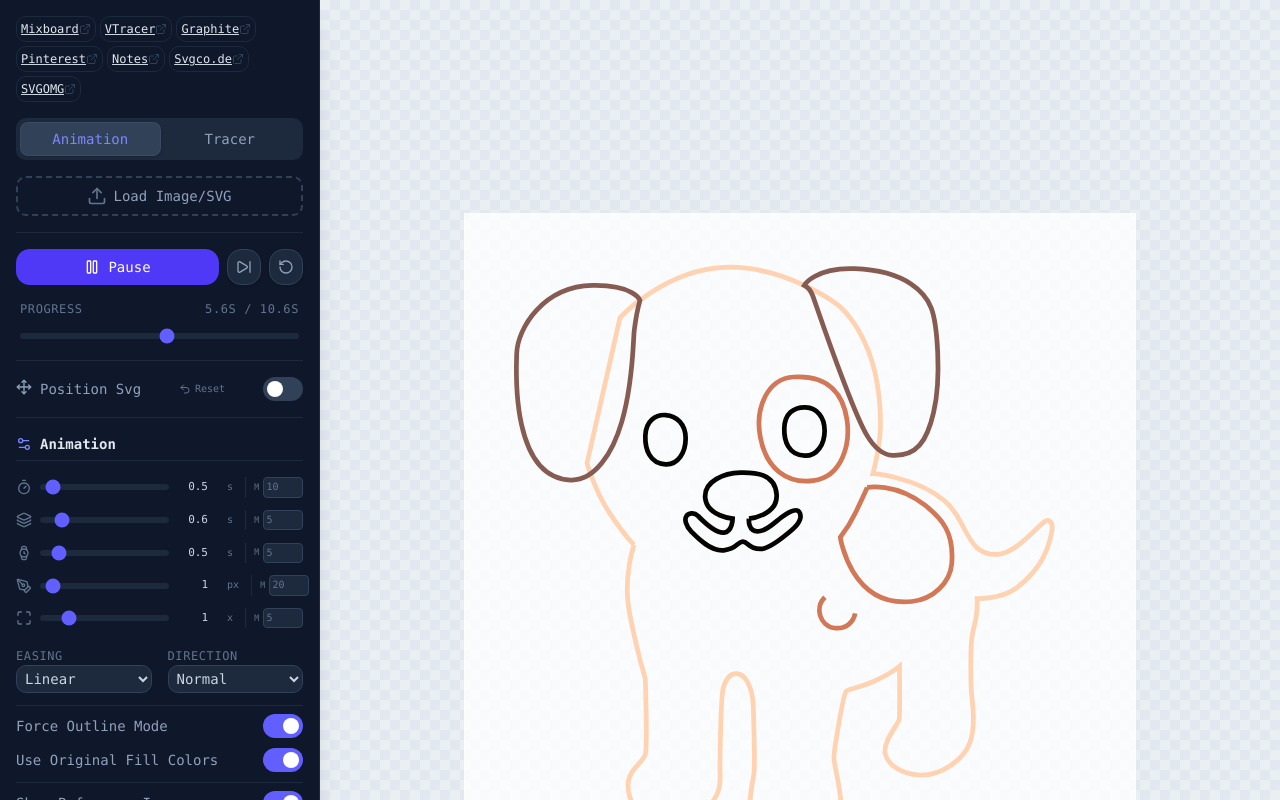
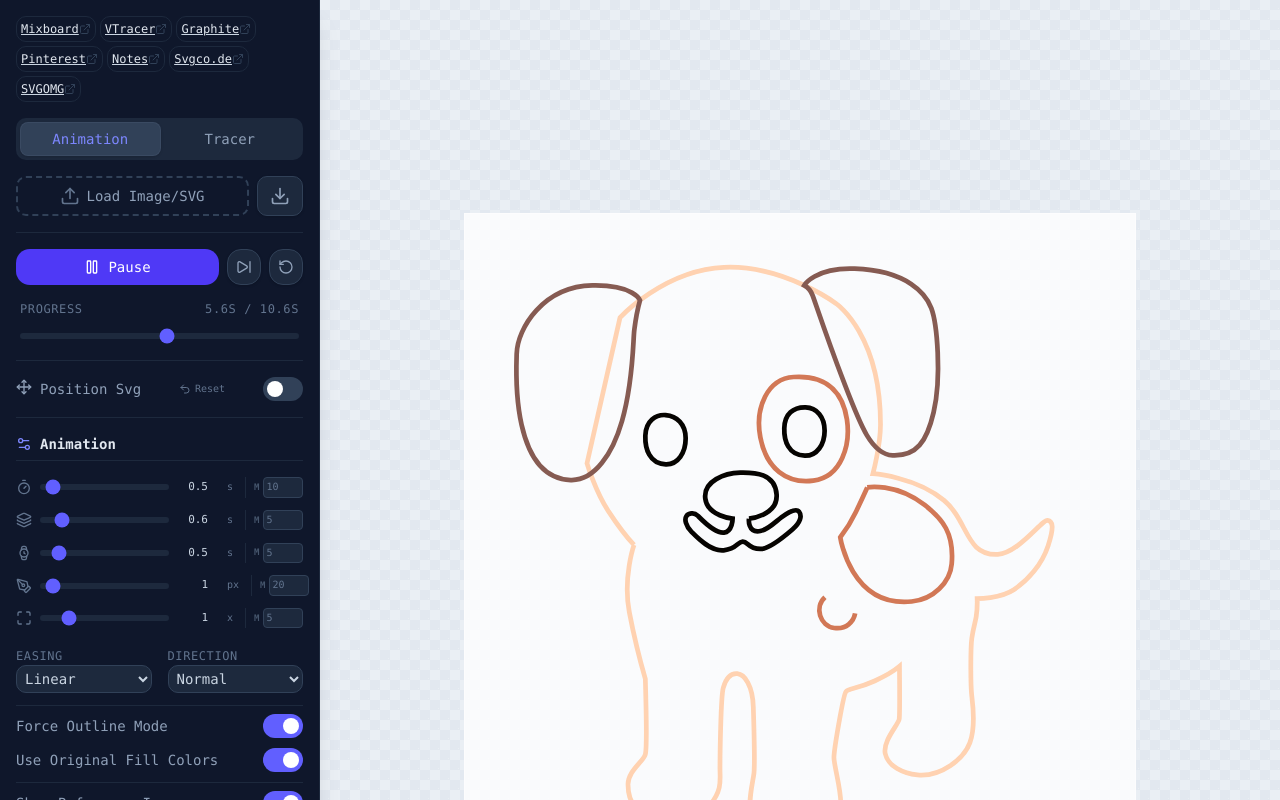
Before and after one commit to rayanfer32/svg-tracer-app, a React (Vite) app: page / in a window 1280 px wide. Shown: the top 800 px of the page. Built offline with nearby package versions, Linux system fonts and the light colour scheme; no server answers.

Commit message:
feat: add a button to download the traced svg

```diff
--- a/src/components/AnimationControls.tsx
+++ b/src/components/AnimationControls.tsx
@@ -3,12 +3,14 @@ import {
     Image as ImageIcon, MousePointerClick, Wrench,
     Timer, Layers, Watch, PenTool, Maximize, Contrast,
     Undo2,
-    Move
+    Move,
+    Download
 } from 'lucide-react';
 import React from 'react';
 import { NumberInput } from './NumberInput';
 import { PlaybackControls } from './PlaybackControls';
 import { useTracerStore } from '../store/useTracerStore';
+import { handleDownloadSvg } from '@/lib/helpers';
 
 export function AnimationControls() {
     const {
@@ -19,6 +21,7 @@ export function AnimationControls() {
         restartAnimation,
         currentTime, setCurrentTime,
         totalDuration,
+        svgContent,
         setSvgContent,
         setOverlayImage,
         setTracerSourceImage,
@@ -142,7 +145,7 @@ export function AnimationControls() {
                 <div className="space-y-2 border-b border-slate-800 pb-4" >
                     <div className='flex gap-2' onDragOver={(e) => e.preventDefault()}>
                         <label
-                            className="flex items-center justify-center gap-1.5 w-full p-2 border-2 border-dashed border-slate-700 rounded-lg cursor-pointer hover:border-indigo-500 hover:bg-slate-800/50 transition-colors group"
+                            className="flex-1 flex items-center justify-center gap-1.5 p-2 border-2 border-dashed border-slate-700 rounded-lg cursor-pointer hover:border-indigo-500 hover:bg-slate-800/50 transition-colors group"
                             onDragOver={(e) => e.preventDefault()}
                             onDrop={handleSvgDrop}
                         >
@@ -157,8 +160,13 @@ export function AnimationControls() {
                                 onChange={handleFileUpload}
                             />
                         </label>
-
-
+                        <button
+                            onClick={() => handleDownloadSvg(svgContent)}
+                            className="flex items-center justify-center px-3 rounded-lg bg-slate-800 text-slate-400 hover:bg-slate-700 active:scale-[0.98] transition-all shadow-sm border border-slate-700 group"
+                            title="Download Current SVG"
+                        >
+                            <Download className="w-5 h-5 group-hover:text-indigo-400" />
+                        </button>
                     </div>
 
 
--- /dev/null
+++ b/src/lib/helpers.ts
@@ -0,0 +1,10 @@
+export const handleDownloadSvg = (svgContent: string) => {
+    if (!svgContent) return;
+    const blob = new Blob([svgContent], { type: 'image/svg+xml' });
+    const url = URL.createObjectURL(blob);
+    const a = document.createElement('a');
+    a.href = url;
+    a.download = `traced-${Date.now()}.svg`;
+    a.click();
+    URL.revokeObjectURL(url);
+};
--- a/src/pages/ImageTracer.tsx
+++ b/src/pages/ImageTracer.tsx
@@ -1,8 +1,9 @@
-import { ImageIcon, Upload, Sparkles, Palette, Copy, Square, Ruler, Scissors, CircleDot } from 'lucide-react';
+import { ImageIcon, Upload, Sparkles, Palette, Copy, Square, Ruler, Scissors, CircleDot, Download } from 'lucide-react';
 import React, { useState, useEffect } from 'react';
 import { NumberInput } from '../components/NumberInput';
 import { useTracerStore } from '../store/useTracerStore';
 import type { VTracerConfig } from '../types';
+import { handleDownloadSvg } from '@/lib/helpers';
 
 interface ImageTracerProps {
     onApplySvg: (svgContent: string) => void;
@@ -152,6 +153,8 @@ export const ImageTracer: React.FC<ImageTracerProps> = ({
             setTracedSvgContent(null);
         }
     };
+
+
 
     return (
         <div className="space-y-4 animate-in fade-in slide-in-from-right-4 duration-300 text-slate-300">
@@ -386,13 +389,23 @@ export const ImageTracer: React.FC<ImageTracerProps> = ({
                     </button>
 
                     {tracedSvgContent && (
-                        <button
-                            onClick={applyTracedSvg}
-                            className="w-full py-2 px-4 rounded-lg font-bold text-white bg-linear-to-r from-emerald-500 to-teal-600 hover:from-emerald-600 hover:to-teal-700  transition-all transform active:scale-95 flex items-center justify-center gap-2"
-                        >
-                            <Upload className="w-4 h-4" />
-                            Apply to Main SVG
-                        </button>
+                        <div className="flex gap-2">
+                            <button
+                                onClick={applyTracedSvg}
+                                className="flex-1 py-2 px-4 rounded-lg font-bold text-white bg-linear-to-r from-emerald-500 to-teal-600 hover:from-emerald-600 hover:to-teal-700  transition-all transform active:scale-95 flex items-center justify-center gap-2"
+                            >
+                                <Upload className="w-4 h-4" />
+                                Apply
+                            </button>
+                            <button
+                                onClick={() => handleDownloadSvg(tracedSvgContent)}
+                                className="py-2 px-4 rounded-lg font-bold text-white bg-slate-700 hover:bg-slate-600 transition-all transform active:scale-95 flex items-center justify-center gap-2"
+                                title="Download Traced SVG"
+                            >
+                                <Download className="w-4 h-4" />
+                                SVG
+                            </button>
+                        </div>
                     )}
                 </div>
             </div>
```
Also changed, not shown: 1 other file (tests, documents, lock files or other folders).
